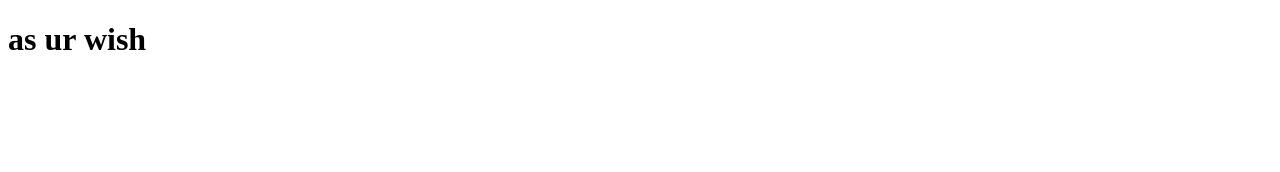
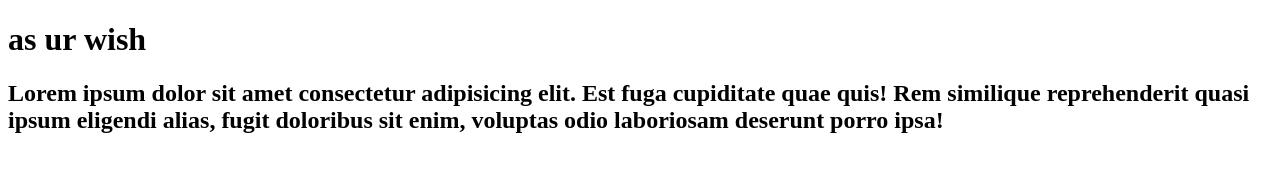
Before and after one commit to sofikulislamweb/assign, a plain HTML site: page index.html in a window 1280 px wide. Drawn offline with Linux system fonts and the light colour scheme.

Commit message:
second commit

```diff
--- a/index.html
+++ b/index.html
@@ -8,5 +8,6 @@
 </head>
 <body>
     <h1>as ur wish</h1>
+    <h2>Lorem ipsum dolor sit amet consectetur adipisicing elit. Est fuga cupiditate quae quis! Rem similique reprehenderit quasi ipsum eligendi alias, fugit doloribus sit enim, voluptas odio laboriosam deserunt porro ipsa!</h2>
 </body>
 </html>
```
